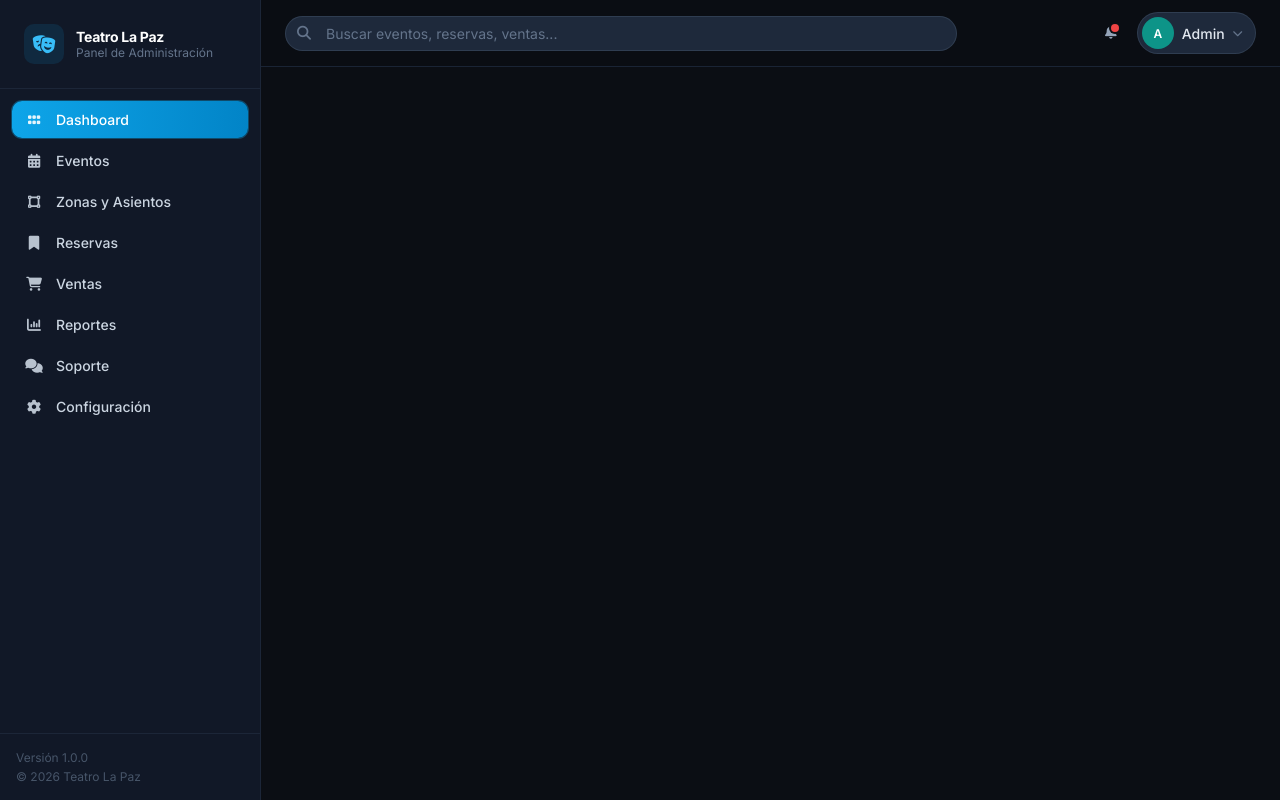
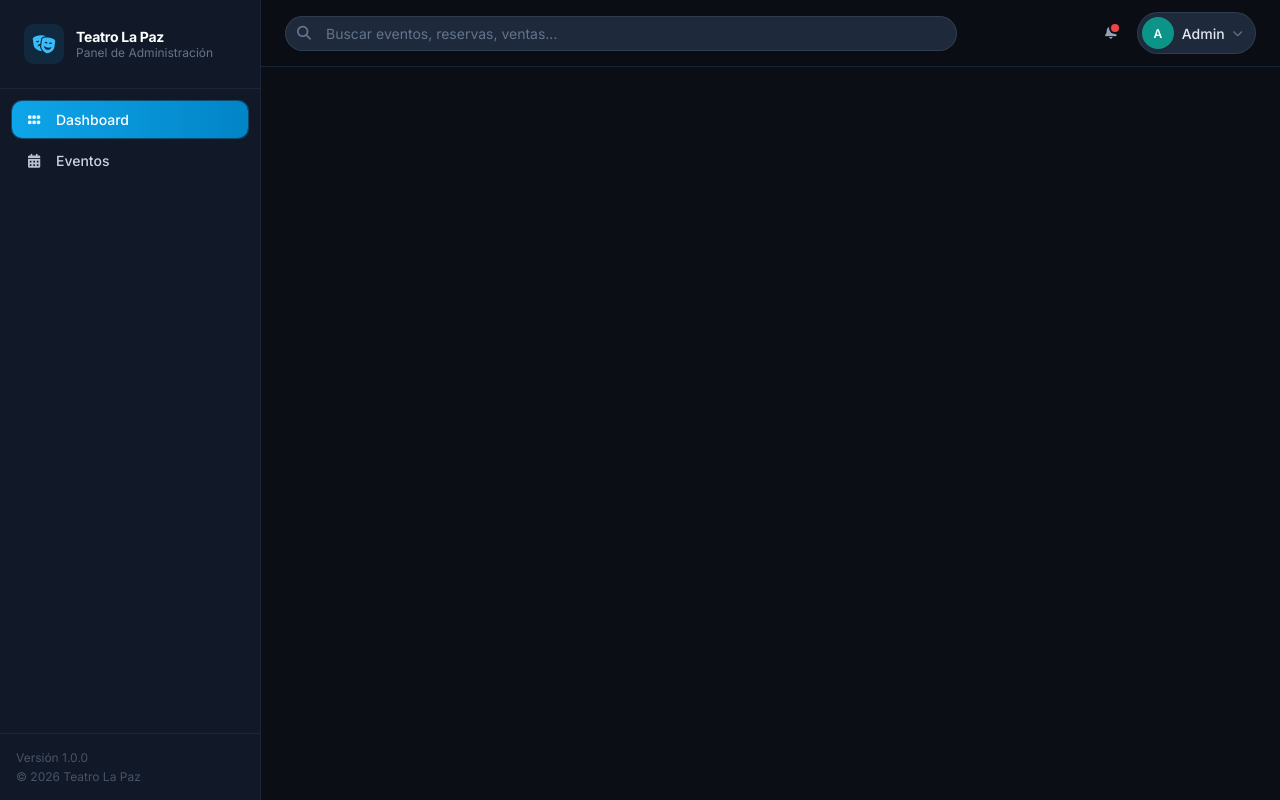
Before and after one commit to jhair111120/PS2B2026-SistemaWebTeatro, a Django app: template templates/layouts/admin_base.html in a window 1280 px wide. Run offline with Django 5.2, Linux system fonts and the light colour scheme; the template is opened without the code that fills it, so the values that code supplies are empty; some libraries are stand-ins or nearby versions.

Commit message:
feat: admin eventos (dashboard + eventos)

```diff
--- a/templates/layouts/admin_base.html
+++ b/templates/layouts/admin_base.html
@@ -42,30 +42,7 @@
             <i class="fas fa-calendar-days"></i>
             Eventos
           </button>
-          <button type="button" data-admin-tab="zonas" class="admin-nav-btn">
-            <i class="fas fa-vector-square"></i>
-            Zonas y Asientos
-          </button>
-          <button type="button" data-admin-tab="reservas" class="admin-nav-btn">
-            <i class="fas fa-bookmark"></i>
-            Reservas
-          </button>
-          <button type="button" data-admin-tab="ventas" class="admin-nav-btn">
-            <i class="fas fa-cart-shopping"></i>
-            Ventas
-          </button>
-          <button type="button" data-admin-tab="reportes" class="admin-nav-btn">
-            <i class="fas fa-chart-column"></i>
-            Reportes
-          </button>
-          <button type="button" data-admin-tab="soporte" class="admin-nav-btn">
-            <i class="fas fa-comments"></i>
-            Soporte
-          </button>
-          <button type="button" data-admin-tab="configuracion" class="admin-nav-btn">
-            <i class="fas fa-gear"></i>
-            Configuración
-          </button>
+
         </nav>
 
         <div class="admin-sidebar__footer">
```
